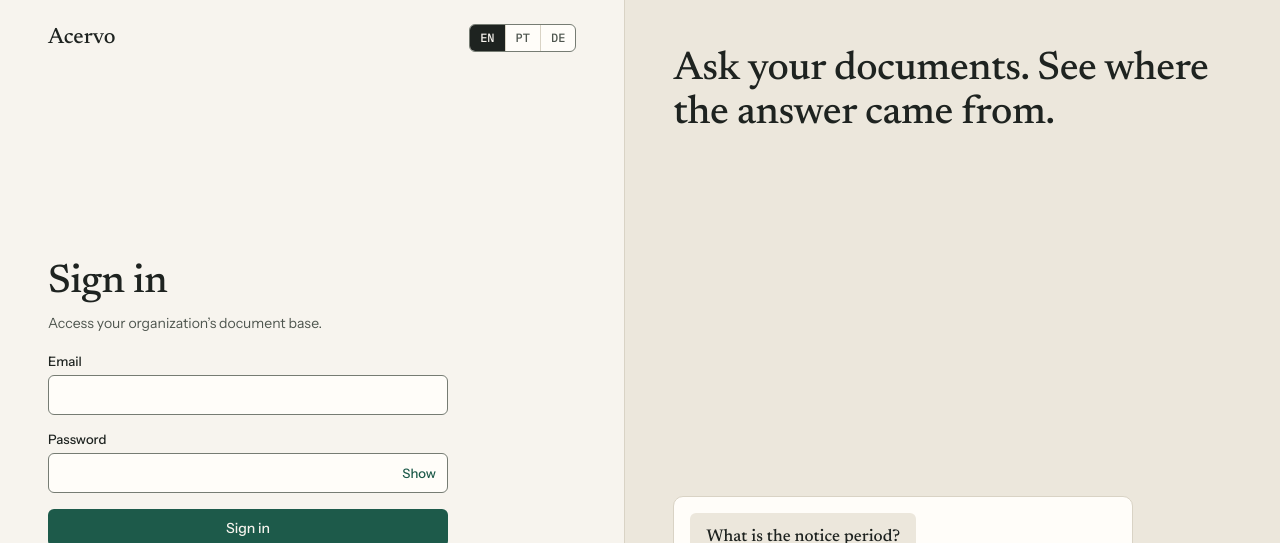
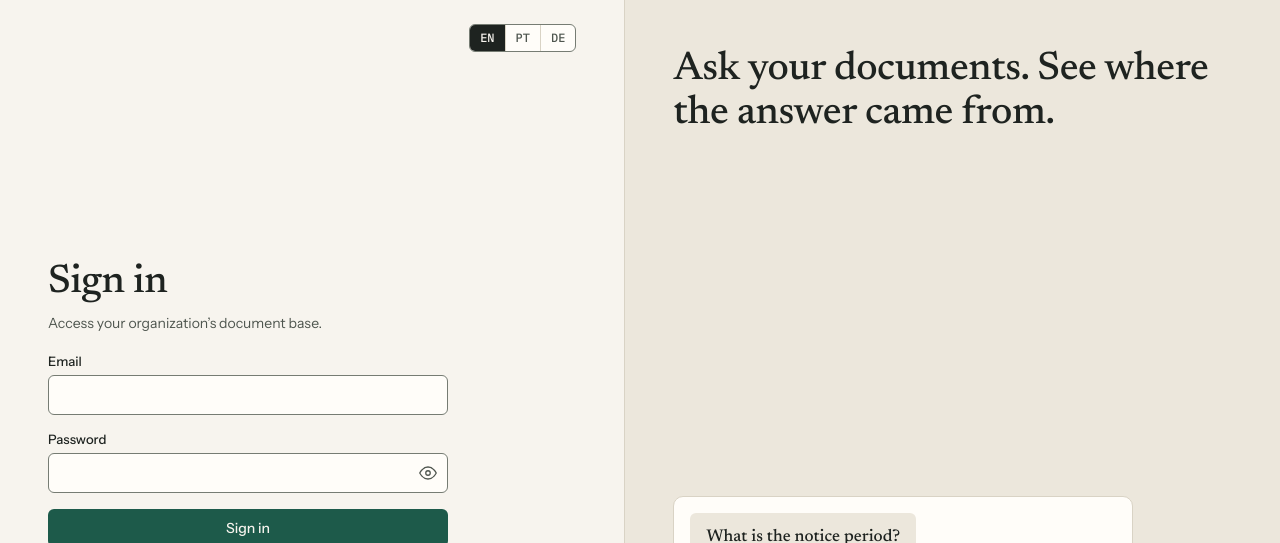
Before and after one commit to httpablo/knowledge-agent, a React (Vite) app in the folder frontend/: page /login in a window 1280 px wide. Shown: the top 543 px of the page. Built offline with nearby package versions, Linux system fonts and the light colour scheme.

Commit message:
fix: drop Acervo wordmark, add eye toggle for password, refresh favicon

```diff
--- a/frontend/index.html
+++ b/frontend/index.html
@@ -8,7 +8,7 @@
       name="description"
       content="Ask questions about your documents with grounded answers and source citations."
     />
-    <meta name="theme-color" content="#4f46e5" />
+    <meta name="theme-color" content="#1d5a4a" />
     <link rel="icon" type="image/svg+xml" href="/favicon.svg" />
   </head>
   <body>
--- a/frontend/src/components/acervo/AuthShell.tsx
+++ b/frontend/src/components/acervo/AuthShell.tsx
@@ -20,10 +20,7 @@ function AuthShell({
   return (
     <div className="grid min-h-dvh grid-cols-1 bg-[var(--paper)] font-[family-name:var(--font-sans)] text-[var(--ink)] min-[900px]:grid-cols-[minmax(0,1fr)_minmax(0,1.05fr)]">
       <section className="flex flex-col px-4 py-6 min-[900px]:px-12 min-[900px]:py-6">
-        <header className="flex items-center justify-between gap-4">
-          <p className="font-[family-name:var(--font-serif)] text-[22px] leading-7 font-medium tracking-[-0.005em]">
-            Acervo
-          </p>
+        <header className="flex items-center justify-end gap-4">
           <LanguageSwitcher
             language={language}
             onChange={onLanguageChange}
--- a/frontend/src/components/acervo/Field.tsx
+++ b/frontend/src/components/acervo/Field.tsx
@@ -67,7 +67,7 @@ function Field({
           aria-describedby={describedBy}
           className={[
             'min-h-10 w-full rounded-[var(--radius-md)] border bg-[var(--paper-raised)] px-3 py-[9px] font-[family-name:var(--font-sans)] text-sm text-[var(--ink)] transition-colors duration-[120ms] placeholder:text-[var(--ink-subtle)] hover:border-[var(--ink-muted)] focus:border-[var(--accent)] focus-visible:outline-2 focus-visible:outline-offset-2 focus-visible:outline-[var(--focus)]',
-            isPassword ? 'pr-[84px]' : '',
+            isPassword ? 'pr-10' : '',
             error ? 'border-[var(--danger)]' : 'border-[var(--line-strong)]',
           ].join(' ')}
         />
@@ -76,9 +76,10 @@ function Field({
             type="button"
             onClick={() => setRevealed((current) => !current)}
             aria-pressed={revealed}
-            className="absolute top-1 right-1 bottom-1 rounded-[var(--radius-sm)] px-2 font-[family-name:var(--font-sans)] text-[13px] leading-4 font-medium text-[var(--accent)] hover:text-[var(--accent-hover)] hover:underline focus-visible:outline-2 focus-visible:outline-offset-2 focus-visible:outline-[var(--focus)]"
+            aria-label={revealed ? hideLabel : showLabel}
+            className="absolute top-1 right-1 bottom-1 flex w-8 items-center justify-center rounded-[var(--radius-sm)] text-[var(--ink-muted)] transition-colors duration-[120ms] hover:text-[var(--ink)] focus-visible:outline-2 focus-visible:outline-offset-2 focus-visible:outline-[var(--focus)]"
           >
-            {revealed ? hideLabel : showLabel}
+            <Icon name={revealed ? 'eye-off' : 'eye'} size={18} />
           </button>
         )}
       </div>
--- a/frontend/src/components/acervo/Icon.tsx
+++ b/frontend/src/components/acervo/Icon.tsx
@@ -1,5 +1,15 @@
 const ICON_PATHS = {
   alert: ['M12 4l9 16H3z', 'M12 10v4', 'M12 17.2v.1'],
+  eye: [
+    'M1 12s4-8 11-8 11 8 11 8-4 8-11 8-11-8-11-8z',
+    'M12 15a3 3 0 100-6 3 3 0 000 6z',
+  ],
+  'eye-off': [
+    'M17.94 17.94A10.07 10.07 0 0 1 12 20c-7 0-11-8-11-8a18.45 18.45 0 0 1 5.06-5.94',
+    'M9.9 4.24A9.12 9.12 0 0 1 12 4c7 0 11 8 11 8a18.5 18.5 0 0 1-2.16 3.19',
+    'M14.12 14.12a3 3 0 1 1-4.24-4.24',
+    'M1 1l22 22',
+  ],
 } as const
 
 type IconName = keyof typeof ICON_PATHS
--- a/frontend/src/i18n/de.ts
+++ b/frontend/src/i18n/de.ts
@@ -21,8 +21,8 @@ const de: Translation = {
   home: 'Startseite',
   email: 'E-Mail',
   password: 'Passwort',
-  showPassword: 'Anzeigen',
-  hidePassword: 'Verbergen',
+  showPassword: 'Passwort anzeigen',
+  hidePassword: 'Passwort verbergen',
   fieldRequired: 'Dieses Feld ist erforderlich.',
   invalidEmailFormat: 'Geben Sie eine gültige E-Mail-Adresse ein.',
   signingIn: 'Anmeldung läuft…',
--- a/frontend/src/i18n/en.ts
+++ b/frontend/src/i18n/en.ts
@@ -15,8 +15,8 @@ const en = {
   home: 'Home',
   email: 'Email',
   password: 'Password',
-  showPassword: 'Show',
-  hidePassword: 'Hide',
+  showPassword: 'Show password',
+  hidePassword: 'Hide password',
   fieldRequired: 'This field is required.',
   invalidEmailFormat: 'Enter a valid email address.',
   signingIn: 'Signing in…',
--- a/frontend/src/i18n/pt.ts
+++ b/frontend/src/i18n/pt.ts
@@ -18,8 +18,8 @@ const pt: Translation = {
   home: 'Início',
   email: 'E-mail',
   password: 'Senha',
-  showPassword: 'Mostrar',
-  hidePassword: 'Ocultar',
+  showPassword: 'Mostrar senha',
+  hidePassword: 'Ocultar senha',
   fieldRequired: 'Preencha este campo.',
   invalidEmailFormat: 'Informe um e-mail válido.',
   signingIn: 'Entrando…',
```
Also changed, not shown: frontend/public/favicon.svg.
